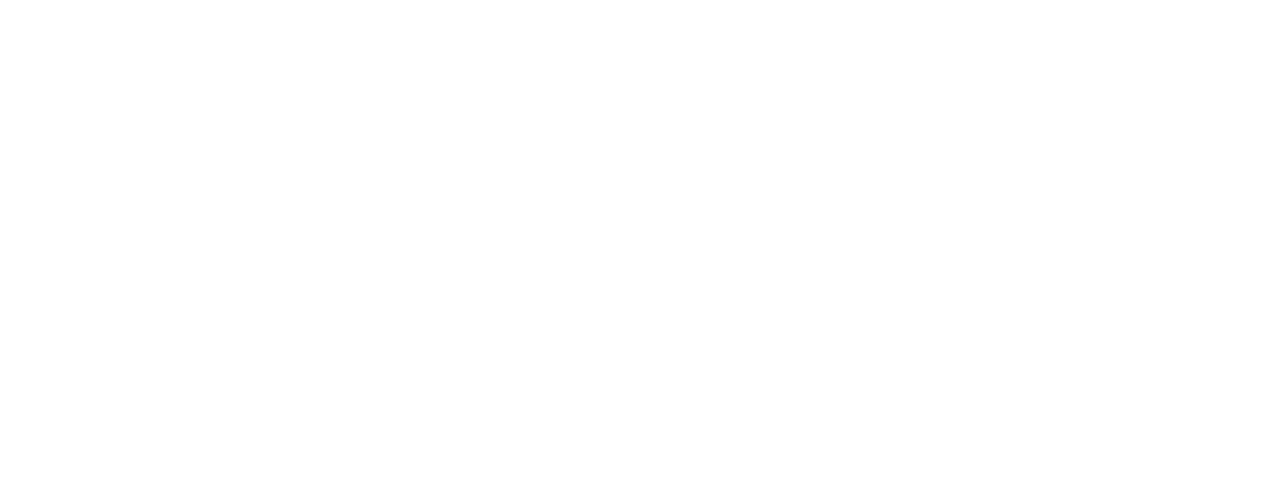
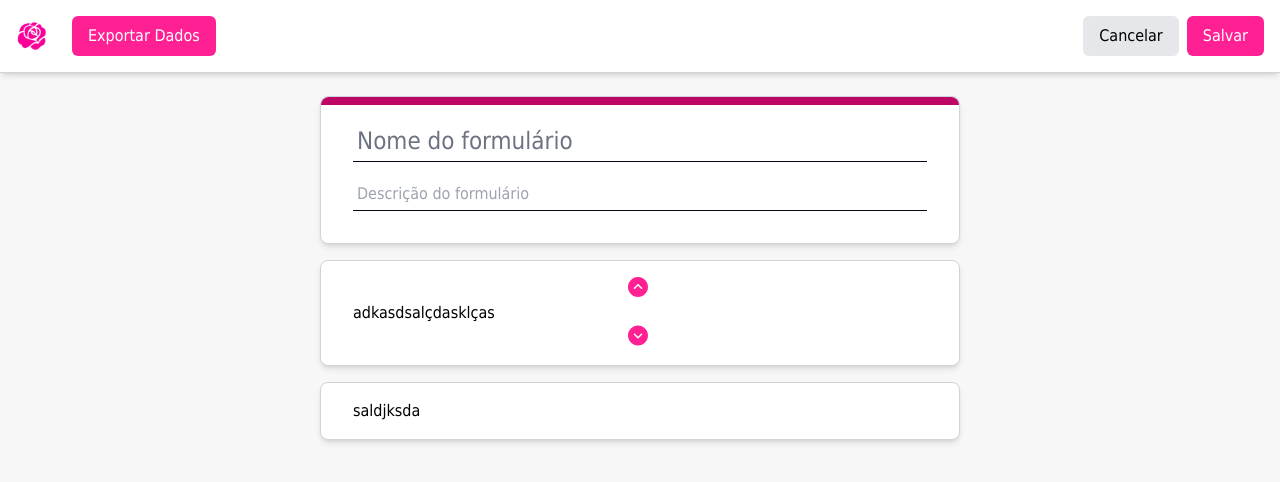
Before and after one commit to 1kow1/red_fem_front_end, a React (Vite) app: page /editform in a window 1280 px wide. Before the commit this address had no page. Shown: the top 482 px of the page. Built offline with nearby package versions, Linux system fonts and the light colour scheme.

Commit message:
Create Formulario page

```diff
--- a/src/components/Button.jsx
+++ b/src/components/Button.jsx
@@ -1,4 +1,32 @@
 export function ButtonPrimary({children, className, ...props}){
+  return <>
+    <button
+    {...props}
+    className={`px-4 py-2 h-fit rounded-md bg-redfemActionPink text-white
+        hover:bg-redfemPink active:bg-redfemDarkPink whitespace-nowrap
+        flex gap-2 items-center
+        ${className || ""}`}
+    >
+      {children}
+    </button>
+  </>
+}
+
+export function ButtonPrimaryDropdown({children, className, ...props}){
+  return <>
+    <button
+    {...props}
+    className={`px-4 py-2 h-fit rounded-md bg-redfemActionPink text-white
+        hover:bg-redfemPink active:bg-redfemDarkPink whitespace-nowrap
+        flex gap-2 items-center
+        ${className || ""}`}
+    >
+      {children}
+    </button>
+  </>
+}
+
+export function ButtonPrimaryIcon({children, className, ...props}){
   return <>
     <button
     {...props}
--- a/src/components/Icons.jsx
+++ b/src/components/Icons.jsx
@@ -177,7 +177,7 @@
       className={className}
       {...props}
     >
-      <mask id="mask0_155_1165" style="mask-type:luminance" maskUnits="userSpaceOnUse" x="0" y="0" width="24" height="25">
+      <mask id="mask0_155_1165" style={{ "mask-type": "luminance" }} maskUnits="userSpaceOnUse" x="0" y="0" width="24" height="25">
         <path d="M24 0.333496H0V24.3335H24V0.333496Z" fill="white" />
       </mask>
       <g mask="url(#mask0_155_1165)">
@@ -190,3 +190,38 @@
     </svg>
   );
 }
+
+export function MoveUpIcon({ size = 24, className, ...props }) {
+  return (
+    <svg
+      width={size}
+      height={size}
+      viewBox="0 0 24 24"
+      fill="none"
+      xmlns="http://www.w3.org/2000/svg"
+      className={className}
+      {...props}
+    >
+      <path d="M10 0C4.49 0 0 4.49 0 10C0 15.51 4.49 20 10 20C15.51 20 20 15.51 20 10C20 4.49 15.51 0 10 0ZM14.06 11.79C13.91 11.94 13.72 12.01 13.53 12.01C13.34 12.01 13.15 11.94 13 11.79L10 8.79L7 11.79C6.71 12.08 6.23 12.08 5.94 11.79C5.65 11.5 5.65 11.02 5.94 10.73L9.47 7.2C9.76 6.91 10.24 6.91 10.53 7.2L14.06 10.73C14.35 11.03 14.35 11.5 14.06 11.79Z" fill="#FF2194" />
+    </svg>
+
+  );
+}
+
+export function MoveDownIcon({ size = 24, className, ...props }) {
+  return (
+    <svg
+      width={size}
+      height={size}
+      viewBox="0 0 24 24"
+      fill="none"
+      xmlns="http://www.w3.org/2000/svg"
+      className={className}
+      {...props}
+    >
+      <path d="M10 20.5C4.49 20.5 0 16.01 0 10.5C0 4.99 4.49 0.5 10 0.5C15.51 0.5 20 4.99 20 10.5C20 16.01 15.51 20.5 10 20.5ZM14.06 8.71C13.91 8.56 13.72 8.49 13.53 8.49C13.34 8.49 13.15 8.56 13 8.71L10 11.71L7 8.71C6.71 8.42 6.23 8.42 5.94 8.71C5.65 9 5.65 9.48 5.94 9.77L9.47 13.3C9.76 13.59 10.24 13.59 10.53 13.3L14.06 9.77C14.35 9.47 14.35 9 14.06 8.71Z" fill="#FF2194" />
+    </svg>
+
+
+  );
+}
--- a/src/components/Sidebar.jsx
+++ b/src/components/Sidebar.jsx
@@ -1,20 +1,20 @@
 import Logo from "./Logo"
 import { Link } from "react-router-dom"
+import { NavLink } from "react-router-dom"
 import { CalendarIcon, FormIcon, HelpIcon, PacientIcon, SettingsIcon, UserIcon } from "./Icons"
 
-function PageLink({ href, text, children }) {
-  const pathname = window.location.pathname
+function PageLink({ to, text, children }) {
 
   return <>
     <li>
-      <Link
-        to={href}
-        className={((pathname == href) ? 'bg-redfemHoverPink' : '') +
+      <NavLink
+        to={to}
+        className={({ isActive }) => ((isActive) ? 'bg-redfemHoverPink' : '') +
           " px-2 py-1 flex gap-2 hover:bg-redfemHoverPink rounded-md hover-links"}
       >
         {children}
         <span className="">{text}</span>
-      </Link>
+      </NavLink>
     </li>
   </>
 }
@@ -28,13 +28,13 @@
 
         <div>
           <ul className="flex flex-col gap-1">
-            <PageLink href={'/consultas'} text={'Consultas'}>
+            <PageLink to={'/consultas'} text={'Consultas'}>
               <CalendarIcon color={'black'} />
             </PageLink>
-            <PageLink href={'/formularios'} text={'Formulários'}>
+            <PageLink to={'/formularios'} text={'Formulários'}>
               <FormIcon color={'black'} />
             </PageLink>
-            <PageLink href={'/pacientes'} text={'Pacientes'}>
+            <PageLink to={'/pacientes'} text={'Pacientes'}>
               <PacientIcon color={'black'} />
             </PageLink>
           </ul>
@@ -44,13 +44,13 @@
       <div>
         <hr className="pb-1" />
         <ul className="flex flex-col gap-1">
-          <PageLink href={'/configuracoes'} text={'Configurações'}>
+          <PageLink to={'/configuracoes'} text={'Configurações'}>
             <SettingsIcon color={'black'} />
           </PageLink>
-          <PageLink href={'/usuarios'} text={'Usuário'}>
+          <PageLink to={'/usuarios'} text={'Usuário'}>
             <UserIcon color={'black'} />
           </PageLink>
-          <PageLink href={'/ajuda'} text={'Ajuda'}>
+          <PageLink to={'/ajuda'} text={'Ajuda'}>
             <HelpIcon color={'black'} />
           </PageLink>
         </ul>
--- /dev/null
+++ b/src/pages/EditForm.jsx
@@ -0,0 +1,66 @@
+import { ButtonPrimary, ButtonPrimaryDropdown, ButtonPrimaryIcon, ButtonSecondary } from "../components/Button";
+import rosaLogo from '../assets/logos/rosa-rfcc.png';
+import { MoveUpIcon, MoveDownIcon } from "../components/Icons";
+
+function Headbar() {
+  return <>
+    <div className="flex flex-row justify-between items-center p-4 border-b border-gray-300
+      shadow-md fixed bg-white w-full"
+    >
+      <div className="flex flex-row gap-2">
+        <img src={rosaLogo} alt="" className="h-8 mr-4 self-center"/>
+        <ButtonPrimaryDropdown>Exportar Dados</ButtonPrimaryDropdown>
+        {/* <ButtonPrimaryIcon>Desfazer</ButtonPrimaryIcon>
+        <ButtonPrimaryIcon>Refazer</ButtonPrimaryIcon> */}
+      </div>
+      <div className="flex flex-row gap-2">
+        <ButtonSecondary>Cancelar</ButtonSecondary>
+        <ButtonPrimary>Salvar</ButtonPrimary>
+      </div>
+    </div>
+  </>
+}
+
+function Card({children, className}){
+  return <>
+    <div className={`border bg-white border-gray-300 rounded-lg shadow-md ${className}`}>
+      {children}
+    </div>
+  </>
+}
+
+// Here the user will create a new form, just like Google Forms
+export default function EditForm() {
+  return (
+    <div>
+      <Headbar className="min-h-screen" />
+      <div className="pt-24 pb-4 px-80 bg-redfemDarkWhite min-h-screen">
+        <div className="flex flex-col gap-4">
+          <Card>
+            <div className="bg-redfemDarkPink w-full h-2 rounded-t-lg"></div>
+            <div className="py-4 px-8">
+              <input
+                type="text"
+                className="border-b border-b-gray-950 text-2xl
+                placeholder:text-gray-500 p-1 w-full mb-4 outline-none"
+                placeholder="Nome do formulário"
+              />
+              <input
+                type="text"
+                className="border-b border-b-gray-950
+                placeholder:text-gray-400 p-1 w-full mb-4 outline-none"
+                placeholder="Descrição do formulário"
+              />
+            </div>
+          </Card>
+          <Card className="py-4 px-8 flex flex-col items-center">
+            <MoveUpIcon />
+            <div className="w-full">adkasdsalçdasklças</div>
+            <MoveDownIcon />
+          </Card>
+          <Card className="py-4 px-8">saldjksda</Card>
+        </div>
+      </div>
+    </div>
+  );
+}
--- a/src/routes/myRoutes.jsx
+++ b/src/routes/myRoutes.jsx
@@ -5,6 +5,7 @@
 import Pacientes from '../pages/Pacientes';
 import Formularios from '../pages/Formularios';
 import Usuarios from '../pages/Usuarios';
+import EditForm from '../pages/EditForm';
 
 function AppRoutes() {
   return (
@@ -12,11 +13,13 @@
       <Route path='/login' element={<Login/>} />
 
       <Route path='/' element={<Layout/>}>
-        <Route path='/consultas' element={<Consultas/>}/>
-        <Route path='/formularios' element={<Formularios/>}/>
-        <Route path='/pacientes' element={<Pacientes/>}/>
-        <Route path='/usuarios' element={<Usuarios/>}/>
+        <Route path='consultas' element={<Consultas/>}/>
+        <Route path='formularios' element={<Formularios/>}/>
+        <Route path='pacientes' element={<Pacientes/>}/>
+        <Route path='usuarios' element={<Usuarios/>}/>
       </Route>
+
+      <Route path='editform' element={<EditForm/>} />
 
     </Routes>
   )
```
